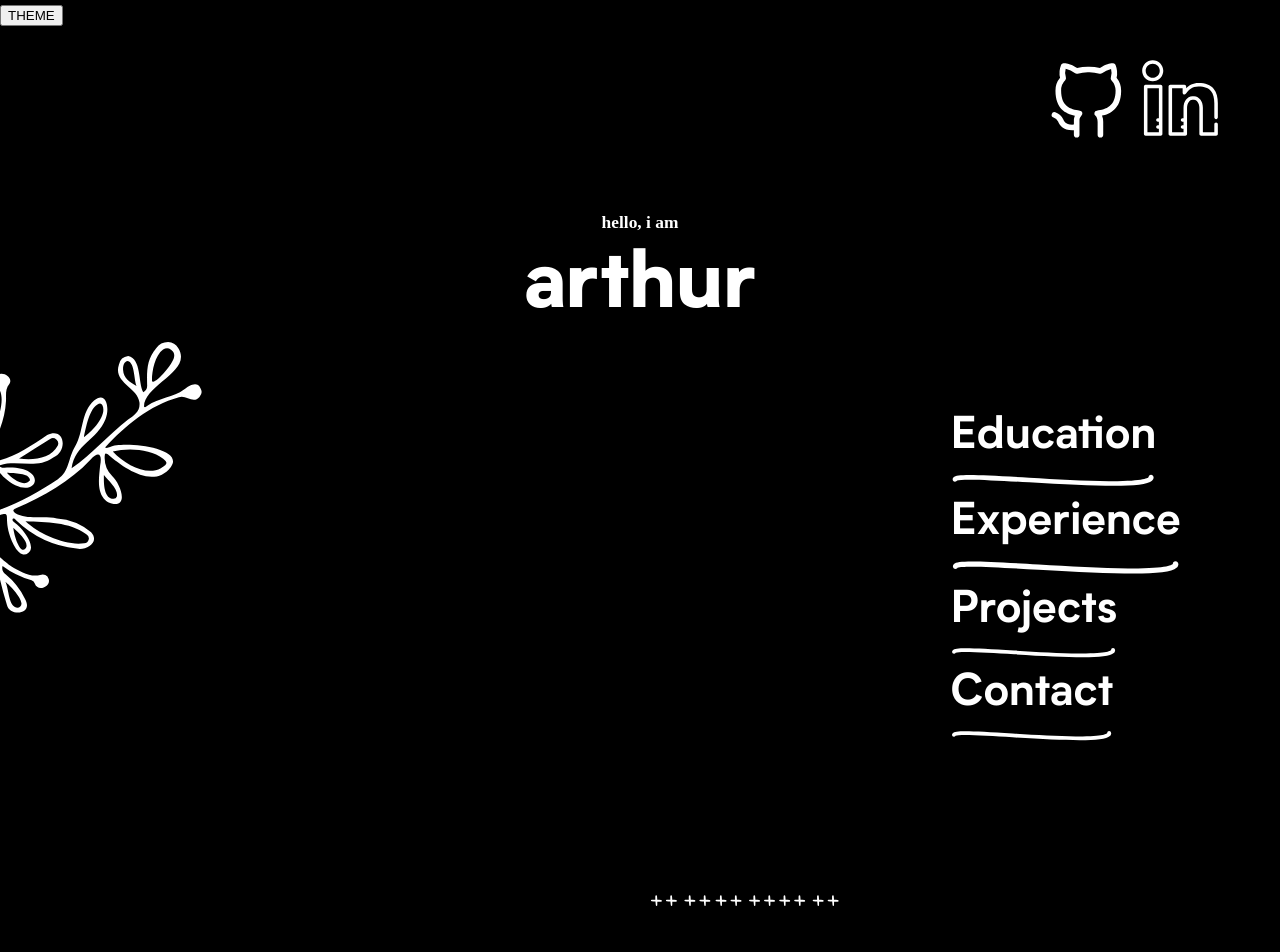
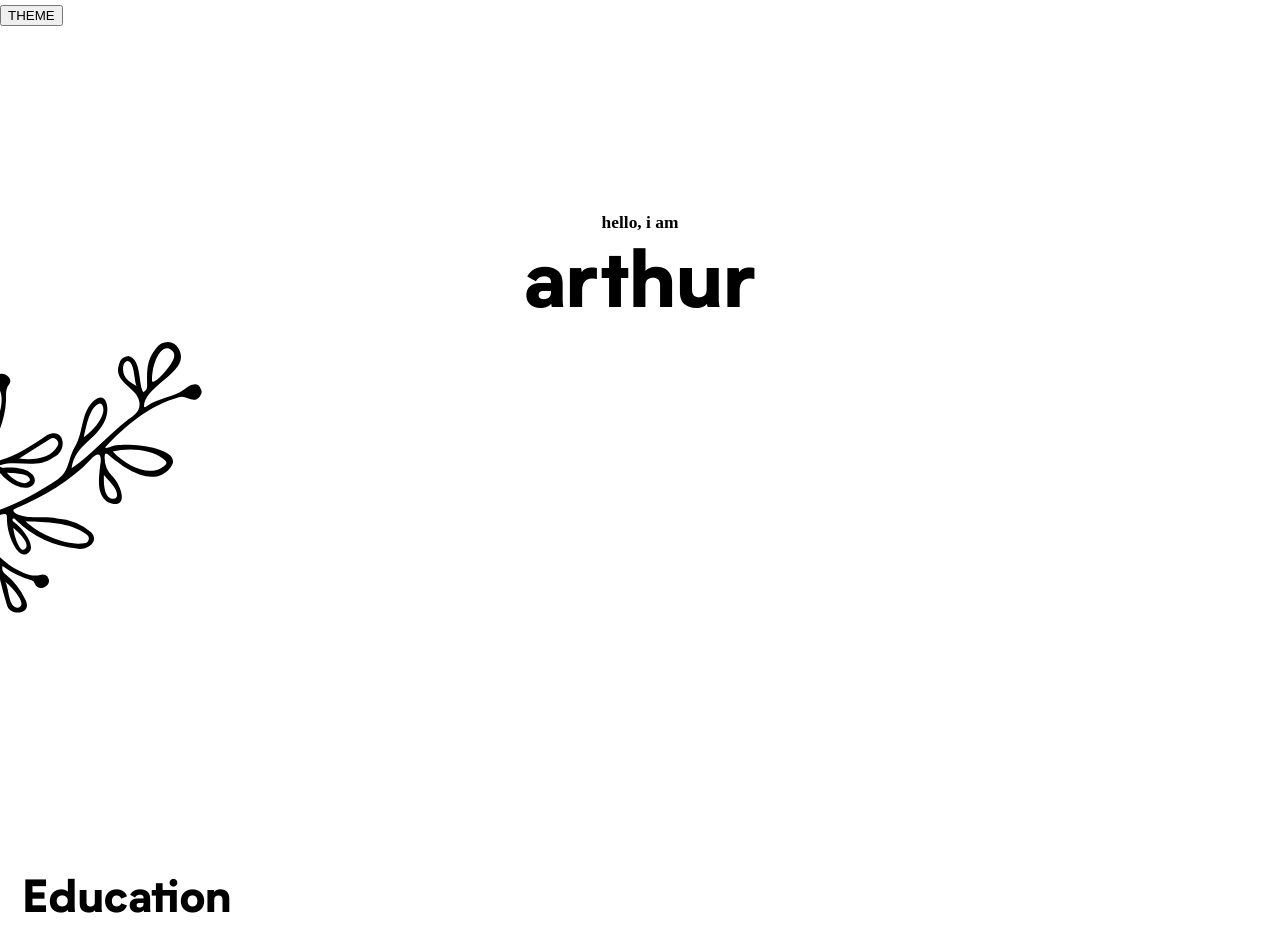
Before and after one commit to arthurfincham/react-portfolio, a React (Create React App) app: page / in a window 1280 px wide. Shown: the top 952 px of the page. Built offline with nearby package versions, Linux system fonts and the light colour scheme; a web font is replaced by a local one.

Commit message:
color theme working

```diff
--- a/src/App.css
+++ b/src/App.css
@@ -120,7 +120,7 @@
 .sticky-thc {
   position: sticky;
   top: -1vh;
-  background-color: black !important;
+  background-color: black;
   display: flex;
   flex-direction: row;
   justify-content: space-between;
@@ -162,7 +162,8 @@
   right: 10vw;
 }
 
-.loc-icon {
+.loc-icon,
+.uni-icon {
   width: 15vmin;
 }
 
--- a/src/App.js
+++ b/src/App.js
@@ -28,7 +28,7 @@ function App() {
               <h6>hello, i am</h6>
               <h1>arthur</h1>
             </div>
-            <img src={plant} id="App-logo" alt="logo" />
+            <img src={plant} className="svg" id="App-logo" alt="logo" />
             <AnchorLinks />
           </div>
           <Education className="education-section" />
--- a/src/components/Projects.js
+++ b/src/components/Projects.js
@@ -12,7 +12,7 @@ export default function Projects() {
         <h2>ClassNotes</h2>
         <div className="flex-row">
           <h5>Personal Project</h5>
-          <a href="">
+          <a href="a">
             <img src={ghText} className="edu-icons" alt="" />
           </a>
         </div>
@@ -27,7 +27,7 @@ export default function Projects() {
         <h2>acebook</h2>
         <div className="flex-row">
           <h5>Group engineering project</h5>
-          <a href="">
+          <a href="b">
             <img src={ghText} className="edu-icons" alt="" />
           </a>
         </div>
@@ -41,7 +41,7 @@ export default function Projects() {
         <h2>Instaclone</h2>
         <div className="flex-row">
           <h5>Weekend Challenge</h5>
-          <a href="">
+          <a href="a">
             <img src={ghText} className="edu-icons" alt="" />
           </a>
         </div>
@@ -55,7 +55,7 @@ export default function Projects() {
         <h2>News Summary</h2>
         <div className="flex-row">
           <h5>Weekend Challenge</h5>
-          <a href="">
+          <a href="c">
             <img src={ghText} className="edu-icons" alt="" />
           </a>
         </div>
--- a/src/components/Themes.js
+++ b/src/components/Themes.js
@@ -2,9 +2,11 @@ export const lightTheme = {
   background: '#FFFFFF',
   text: '#000000',
   headers: '#FFFFFF',
+  svgFilter: 'invert(100%)',
 };
 export const darkTheme = {
   background: '#000000',
   text: '#FFFFFF',
   headers: '#000000',
+  svgFilter: 'none',
 };
--- a/src/components/globalStyles.js
+++ b/src/components/globalStyles.js
@@ -1,15 +1,22 @@
 import { createGlobalStyle } from 'styled-components';
 export const GlobalStyles = createGlobalStyle`
   body {
-    background-color: (${({ theme }) => theme.background}) !important;
-    color: ${({ theme }) => theme.text} !important;
+    background-color: ${({ theme }) => theme.background};
+    color: ${({ theme }) => theme.text};
   };
-  .App{
-    background-color: (${({ theme }) => theme.background});
+  .App {
+    background-color: ${({ theme }) => theme.background};
     color: ${({ theme }) => theme.text};
   }
   .sticky-thc{
-    background-color: (${({ theme }) => theme.background});
+    background-color: ${({ theme }) => theme.background};
     color: ${({ theme }) => theme.text};
   }
+  h1, h2, h3, h4, h5, h6, p, li{
+    background-color: ${({ theme }) => theme.background};
+    color: ${({ theme }) => theme.text};
+  }
+  .svg {
+    filter: ${({ theme }) => theme.svgFilter}
+  }
   	`;
```
